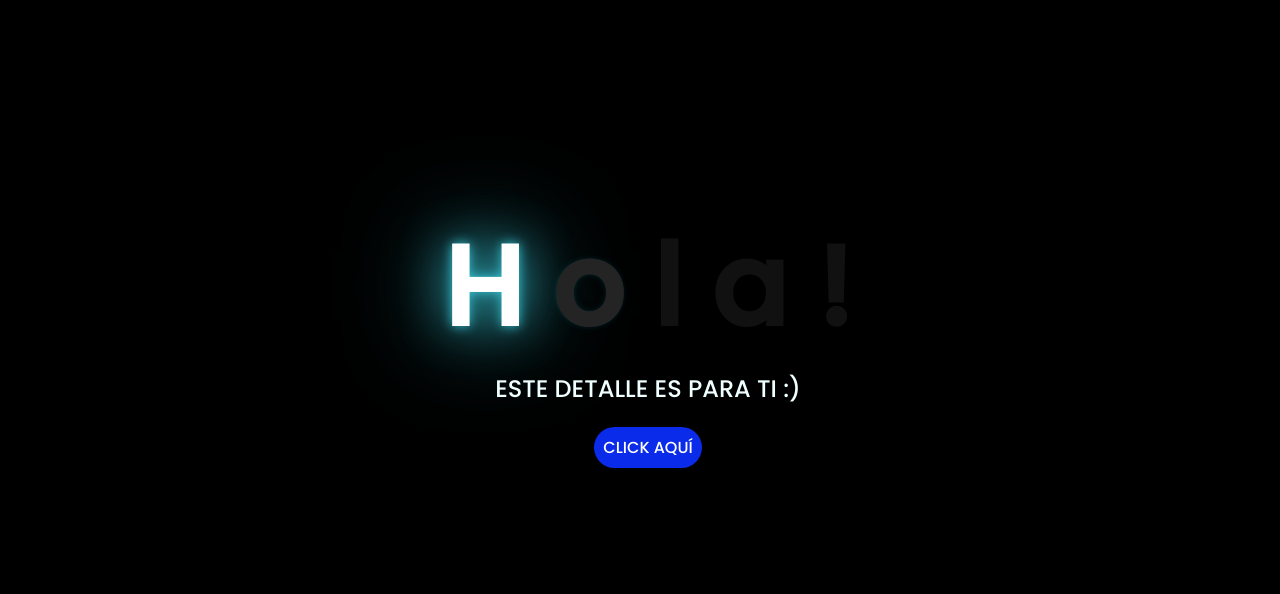
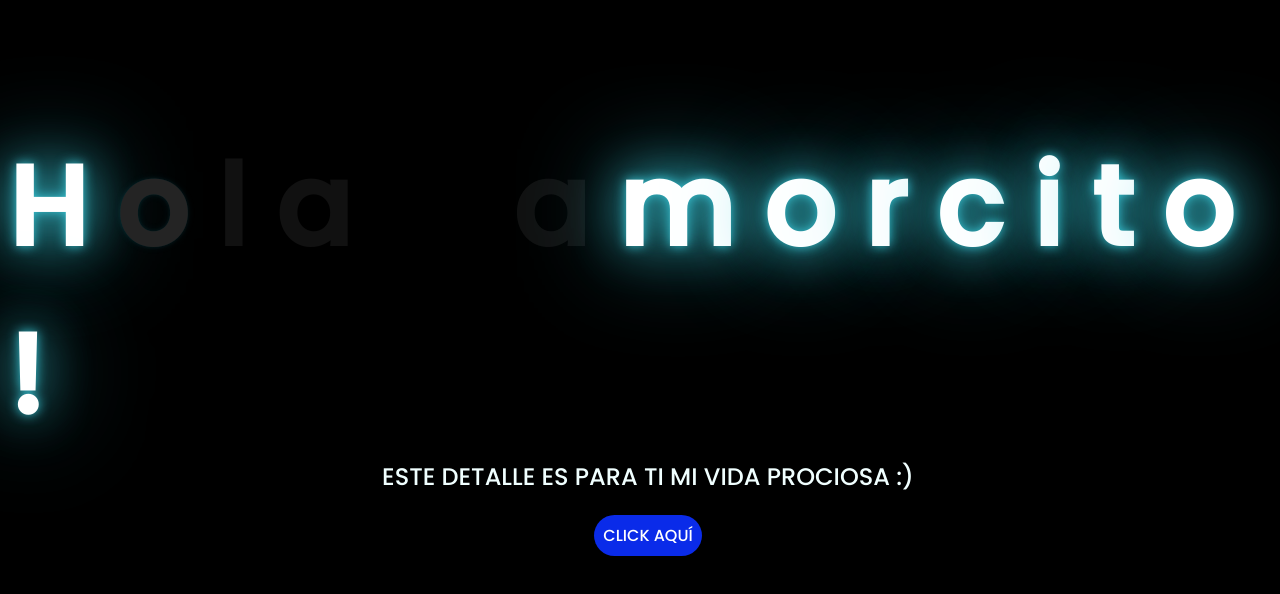
Before and after one commit to P4nd4-XD/new, a plain HTML site: page flores-amarillas-tres-main/index.html in a window 1280 px wide. Drawn offline with Linux system fonts and the light colour scheme.

Commit message:
Add files via upload

```diff
--- a/flores-amarillas-tres-main/index.html
+++ b/flores-amarillas-tres-main/index.html
@@ -16,10 +16,19 @@
         <span>o</span>
         <span>l</span>
         <span>a</span>
+        <span>ㅤ</span>
+        <span>a</span>
+        <span>m</span>
+        <span>o</span>
+        <span>r</span>
+        <span>c</span>
+        <span>i</span>
+        <span>t</span>
+        <span>o</span>
         <span>!</span>
     </div>
     <div class="description">
-        <span>ESTE DETALLE ES PARA TI :)</span>
+        <span>ESTE DETALLE ES PARA TI MI VIDA PROCIOSA :)</span>
     </div>
     <div class="button">
         <button class="botones">
```
